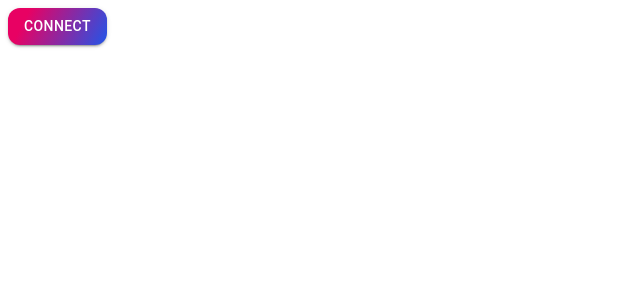
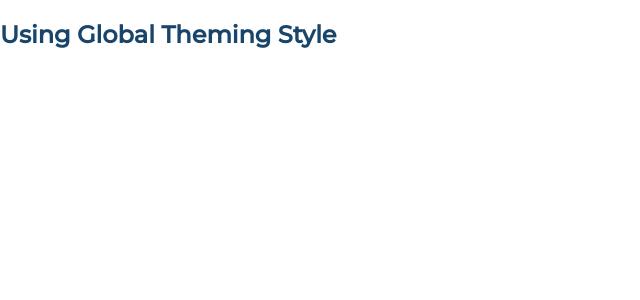
Before and after one commit to InfernalHeir/unifarm-v1-dapp, a React (Create React App) app: page / in a window 1280 px wide. Shown: the top 300 px of the page, without its empty margins (0-640 px from the left). Built offline with nearby package versions, Linux system fonts and the light colour scheme.

Commit message:
Adding: Theming Styled-Components

```diff
--- a/package.json
+++ b/package.json
@@ -15,6 +15,7 @@
     "@types/node": "^12.0.0",
     "@types/react": "^17.0.0",
     "@types/react-dom": "^17.0.0",
+    "@web3-react/abstract-connector": "^6.0.7",
     "@web3-react/core": "^6.1.1",
     "@web3-react/injected-connector": "^6.0.7",
     "react": "^17.0.1",
@@ -22,6 +23,7 @@
     "react-redux": "^7.2.2",
     "react-router-dom": "^5.2.0",
     "react-scripts": "4.0.2",
+    "styled-components": "^5.2.1",
     "swr": "^0.4.1",
     "typescript": "^4.1.2",
     "web-vitals": "^1.0.1"
--- a/public/index.html
+++ b/public/index.html
@@ -15,6 +15,11 @@
       user's mobile device or desktop. See https://developers.google.com/web/fundamentals/web-app-manifest/
     -->
     <link rel="manifest" href="%PUBLIC_URL%/manifest.json" />
+    <link rel="preconnect" href="https://fonts.gstatic.com" />
+    <link
+      href="https://fonts.googleapis.com/css2?family=Montserrat:wght@400;500&display=swap"
+      rel="stylesheet"
+    />
     <!--
       Notice the use of %PUBLIC_URL% in the tags above.
       It will be replaced with the URL of the `public` folder during the build.
--- a/src/App.tsx
+++ b/src/App.tsx
@@ -1,35 +1,17 @@
-import React, { useState } from "react";
-import { ThemeProvider } from "@material-ui/core/styles";
+import React from "react";
+import { ThemeProvider } from "styled-components";
 import theme from "./theme";
-//import Typography from "@material-ui/core/Typography";
-import { Button, DialogContent } from "@material-ui/core";
-import Modal from "./components/Modal";
+import styled from "styled-components";
+import Global from "./theme/Global";
 
+const Heading = styled.h2`
+  color: ${({ theme }) => theme.colors.unifarmPrimary};
+`;
 const App = () => {
-  const [set, setOpen] = useState<{ isOpen: boolean }>({
-    isOpen: false,
-  });
-
-  const clicked = () => {
-    setOpen({
-      isOpen: true,
-    });
-  };
-
-  const onDismiss = () => {
-    setOpen({
-      isOpen: false,
-    });
-  };
-
   return (
     <ThemeProvider theme={theme}>
-      <Button variant="contained" onClick={clicked}>
-        Connect
-      </Button>
-      <Modal isOpen={set.isOpen} close={onDismiss}>
-        <DialogContent>Connect Wallet</DialogContent>
-      </Modal>
+      <Global />
+      <Heading>Using Global Theming Style</Heading>
     </ThemeProvider>
   );
 };
--- /dev/null
+++ b/src/connectors/index.ts
@@ -0,0 +1,5 @@
+import { InjectedConnector } from "@web3-react/injected-connector";
+
+export const injected = new InjectedConnector({
+  supportedChainIds: [1, 4],
+});
--- /dev/null
+++ b/src/theme/Global.ts
@@ -0,0 +1,11 @@
+import { createGlobalStyle } from "styled-components";
+
+const Global = createGlobalStyle`
+body {
+  margin:0;
+  padding:0;
+  font-family: 'Montserrat', sans-serif;
+}
+`;
+
+export default Global;
--- a/src/theme/index.ts
+++ b/src/theme/index.ts
@@ -1,23 +1,29 @@
-import { createMuiTheme, ThemeOptions } from "@material-ui/core/styles";
+import { BreakPoints, Colors } from "./types";
+import { DefaultTheme } from "styled-components";
 
-const theme: ThemeOptions = createMuiTheme({
-  palette: {
-    primary: {
-      main: "#222",
-      dark: "#fff",
-    },
-  },
-  shape: {
-    borderRadius: 12,
-  },
-  overrides: {
-    MuiButton: {
-      contained: {
-        color: "#fff",
-        background: "linear-gradient(117deg, #e80163 19%, #2155e9)",
-      },
-    },
-  },
-});
+const getApplicationTheme = (): Colors => {
+  let isDark: boolean = false;
+  return {
+    unifarmPrimary: isDark ? "#314e52" : "#19456b",
+    unifarmSecondary: isDark ? "#eb596e" : "#af0069",
+    unifarmClassic: isDark ? "#eb596e" : "#af0069",
+    unifarmSuccess: isDark ? "#eb596e" : "#af0069",
+    unifarmInfo: isDark ? "#eb596e" : "#af0069",
+    unifarmDisabled: isDark ? "#eb596e" : "#af0069",
+  };
+};
+
+const breakpoints: BreakPoints = {
+  xl: 1920,
+  lg: 1280,
+  md: 990,
+  sm: 767,
+  xs: 360,
+};
+
+const theme: DefaultTheme = {
+  colors: getApplicationTheme(),
+  breakpoints,
+};
 
 export default theme;
--- /dev/null
+++ b/src/theme/types.ts
@@ -0,0 +1,16 @@
+export interface Colors {
+  unifarmPrimary: string;
+  unifarmSecondary: string;
+  unifarmClassic: string;
+  unifarmSuccess: string;
+  unifarmInfo: string;
+  unifarmDisabled: string;
+}
+
+export interface BreakPoints {
+  xl: number;
+  lg: number;
+  md: number;
+  sm: number;
+  xs: number;
+}
```
Also changed, not shown: src/components/Web3Modal/index.tsx (added, +59 -0 lines), src/constants/index.ts (+23 -0 lines), src/assests/Images/metamask.png (added), 1 other file (tests, documents, lock files or other folders).
